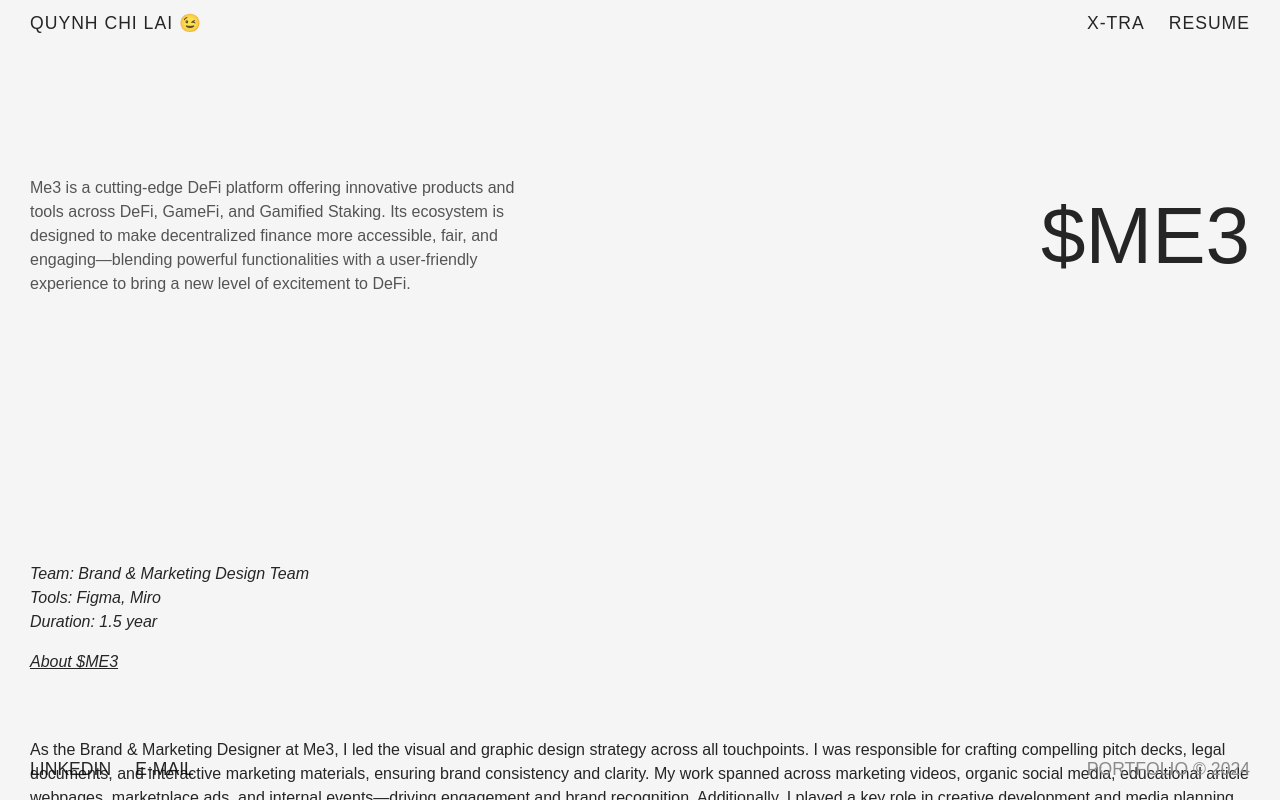
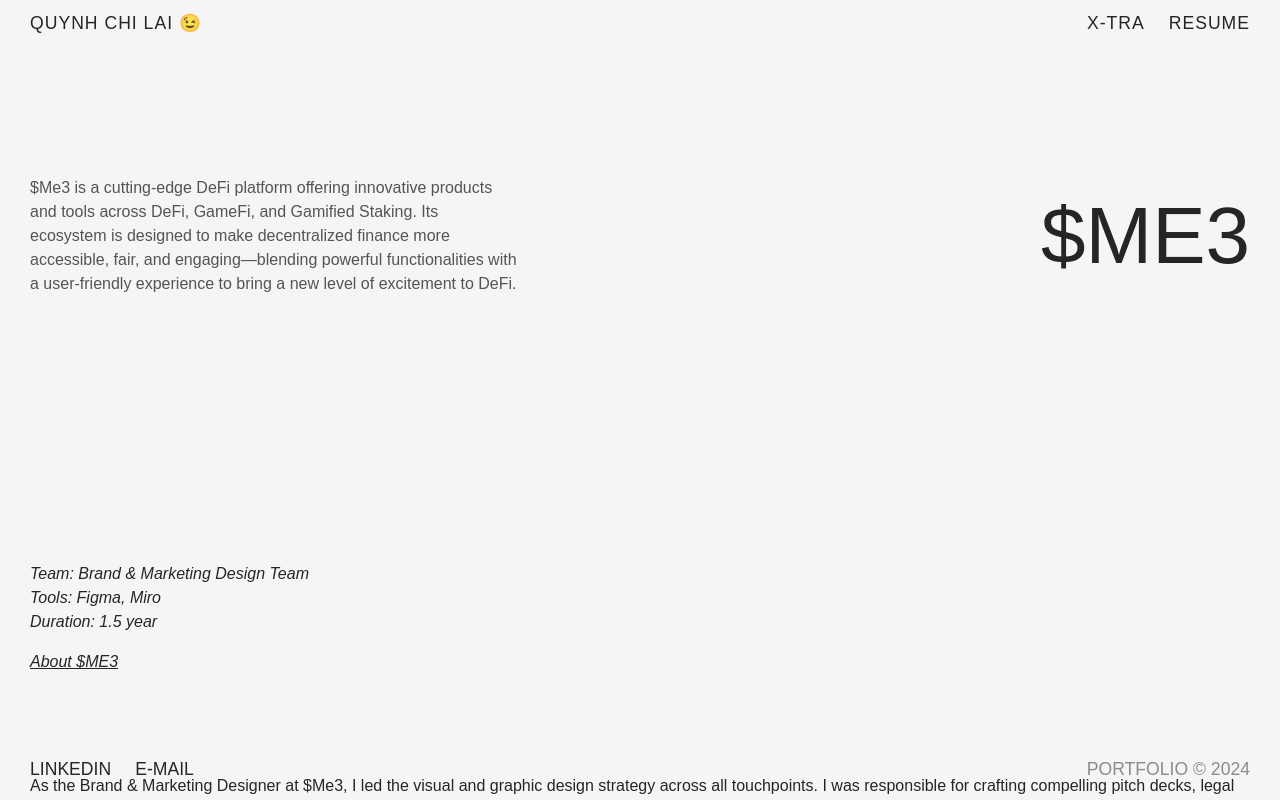
Before and after one commit to quynhchi1009/Portfolio, a website: page me3.html in a window 1280 px wide. Drawn offline with nearby package versions, Linux system fonts and the light colour scheme.

Commit message:
Update AsiaVerify description for clarity and enhance Me3 branding consistency

```diff
--- a/me3.html
+++ b/me3.html
@@ -19,7 +19,7 @@
       <div
         class="content__description d-flex flex-row justify-content-between align-items-center w-100">
         <p class="content__text">
-          Me3 is a cutting-edge DeFi platform offering innovative products and
+          $Me3 is a cutting-edge DeFi platform offering innovative products and
           tools across DeFi, GameFi, and Gamified Staking. Its ecosystem is
           designed to make decentralized finance more accessible, fair, and
           engaging—blending powerful functionalities with a user-friendly
@@ -37,16 +37,16 @@
           >About $ME3</a>
       </div>
 
-      <div class="text-container">
+      <div class="text-container pt-3">
         <p class="text-container__description">
-          As the Brand & Marketing Designer at Me3, I led the visual and graphic
+          As the Brand & Marketing Designer at $Me3, I led the visual and graphic
           design strategy across all touchpoints. I was responsible for crafting
           compelling pitch decks, legal documents, and interactive marketing
           materials, ensuring brand consistency and clarity. My work spanned
           across marketing videos, organic social media, educational article
           webpages, marketplace ads, and internal events—driving engagement and
           brand recognition. Additionally, I played a key role in creative
-          development and media planning, supporting Me3’s growth and
+          development and media planning, supporting $Me3’s growth and
           positioning in the DeFi space.
         </p>
       </div>
@@ -95,7 +95,7 @@
           With the rise of Web3 gaming and eSports, there was a growing need for
           a platform that could make digital asset engagement more accessible
           and enjoyable for mainstream users while maintaining the excitement of
-          live gaming events. ME3 addresses this challenge by creating an
+          live gaming events. $ME3 addresses this challenge by creating an
           intuitive staking platform that transforms passive token holding into
           an interactive gaming experience, combining secure blockchain
           technology with user-friendly design patterns familiar to traditional
```
Also changed, not shown: asia-verify.html (+1 -5 lines).
